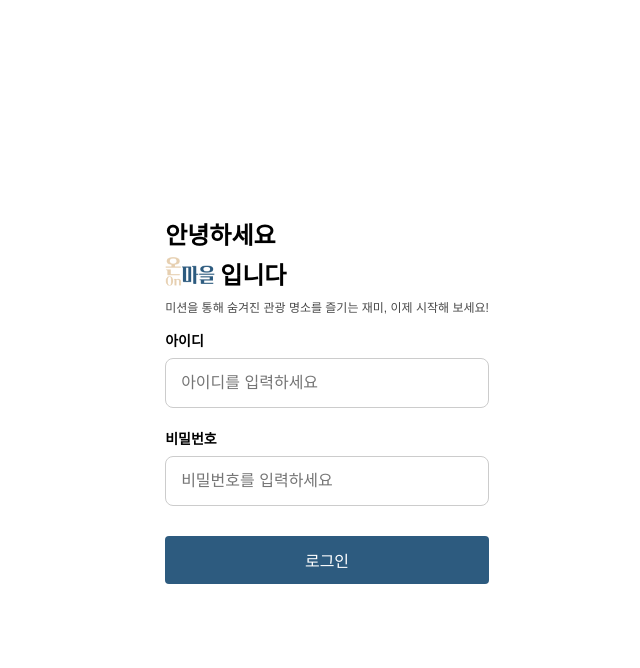
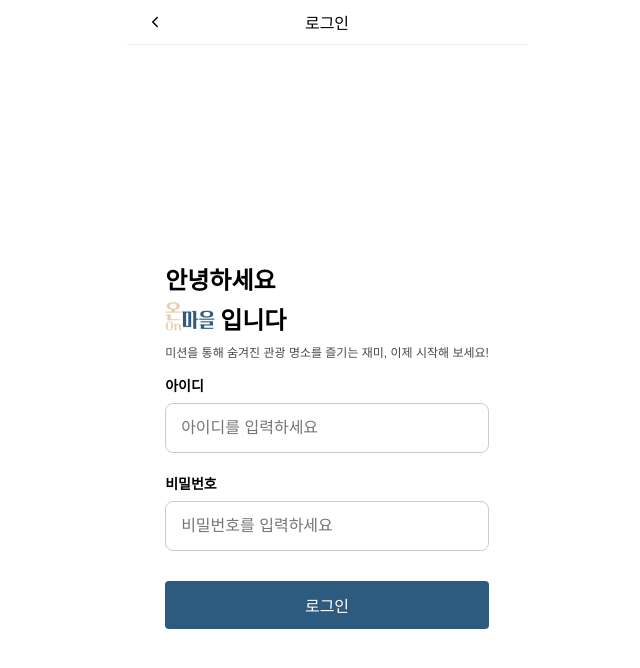
Before and after one commit to taeyeongKims/busan-hackathon-front, a React (Create React App) app in the folder onvillage/: page /login in a window 1280 px wide. Shown: the top 668 px of the page, without its empty margins (313-953 px from the left). Built offline with nearby package versions, Linux system fonts and the light colour scheme; no server answers.

Commit message:
Feat: 뒤로가기 버튼

```diff
--- a/onvillage/src/context/UserContext.js
+++ b/onvillage/src/context/UserContext.js
@@ -30,7 +30,7 @@
   };
 
   /* 회원가입 */
-  const createUser = async ({ userId, password, nickName }) => {
+  const signUp = async ({ userId, password, nickName }) => {
     try {
       const response = await axios.post(`${apiUrl}/auth/register`, {
         userId: userId,
@@ -42,7 +42,7 @@
     }
   };
 
-  return <UserContext.Provider value={{ user, setUser, login, createUser }}>{children}</UserContext.Provider>;
+  return <UserContext.Provider value={{ user, setUser, login, signUp }}>{children}</UserContext.Provider>;
 };
 
 export const useUser = () => {
--- a/onvillage/src/pages/LoginPage.js
+++ b/onvillage/src/pages/LoginPage.js
@@ -3,10 +3,13 @@
 import { useUser } from '../context/UserContext';
 import Layout from '../components/layout/Layout';
 import Logo from '../assets/Logo.png';
+import { IoIosArrowBack } from 'react-icons/io';
+import { useNavigate } from 'react-router-dom';
 
 export default function LoginPage() {
   const [formData, setFormData] = useState({ loginId: '', password: '' });
   const { login } = useUser();
+  const navigate = useNavigate();
 
   const handleChange = (e) => {
     setFormData({ ...formData, [e.target.id]: e.target.value });
@@ -17,8 +20,16 @@
     login({ userId: formData.loginId, password: formData.password });
   };
 
+  const handleBack = () => {
+    navigate('/');
+  };
   return (
     <Layout showNavBar={false} showHeader={false}>
+      <div className={styles.loginHeader}>
+        <IoIosArrowBack onClick={handleBack} />
+        <p>로그인</p>
+        <div></div>
+      </div>
       <div className={styles.loginContainer}>
         <div className={styles.loginCard}>
           <div className={styles.loginText}>
--- a/onvillage/src/pages/LoginPage.module.css
+++ b/onvillage/src/pages/LoginPage.module.css
@@ -1,3 +1,16 @@
+.loginHeader {
+  padding: 10px 20px;
+  display: flex;
+  align-items: center;
+  justify-content: space-between;
+  background-color: #fff;
+  border-bottom: solid 1px #ededed;
+}
+
+.loginHeader div {
+  width: 16px;
+}
+
 .loginContainer {
   display: flex;
   height: 100%;
```
